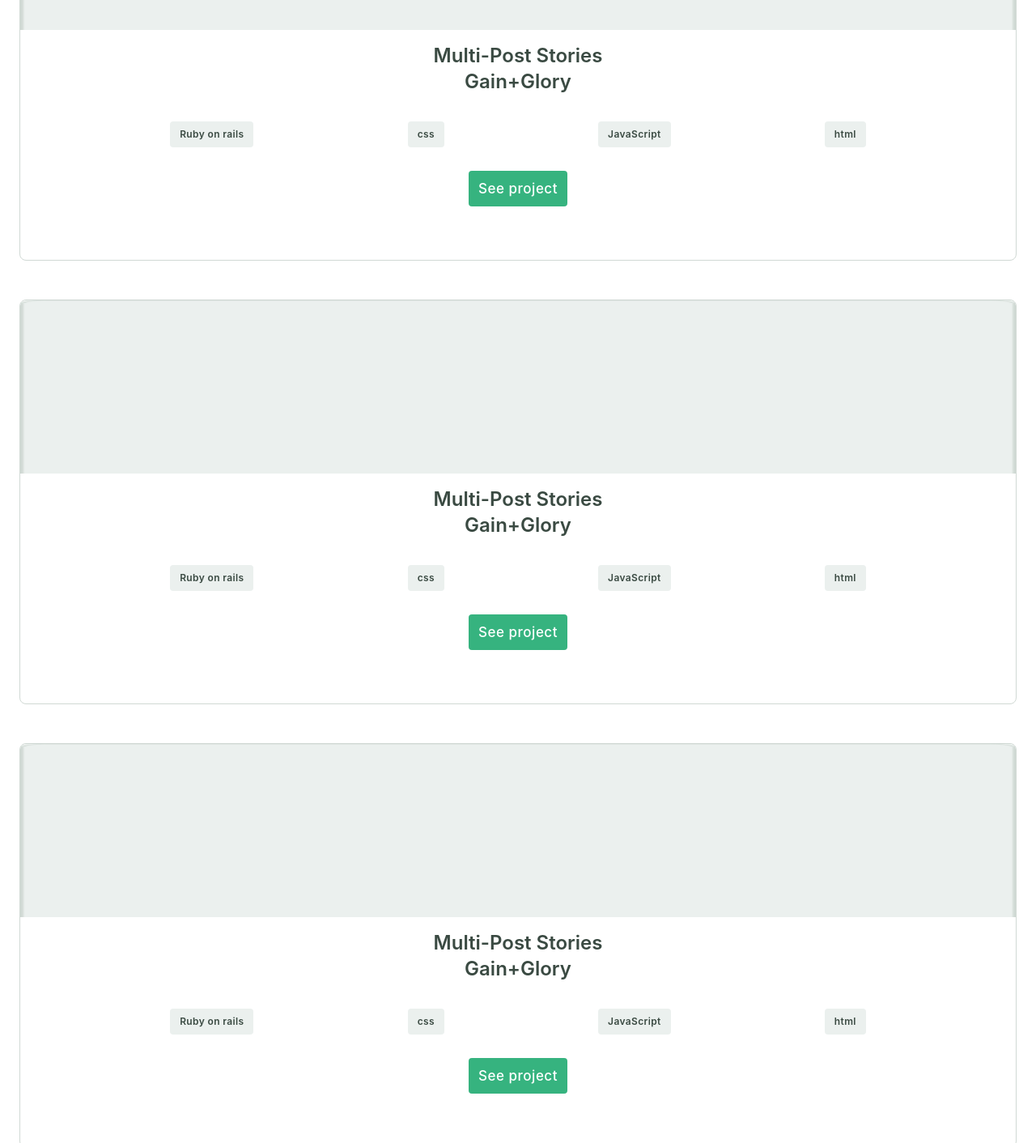
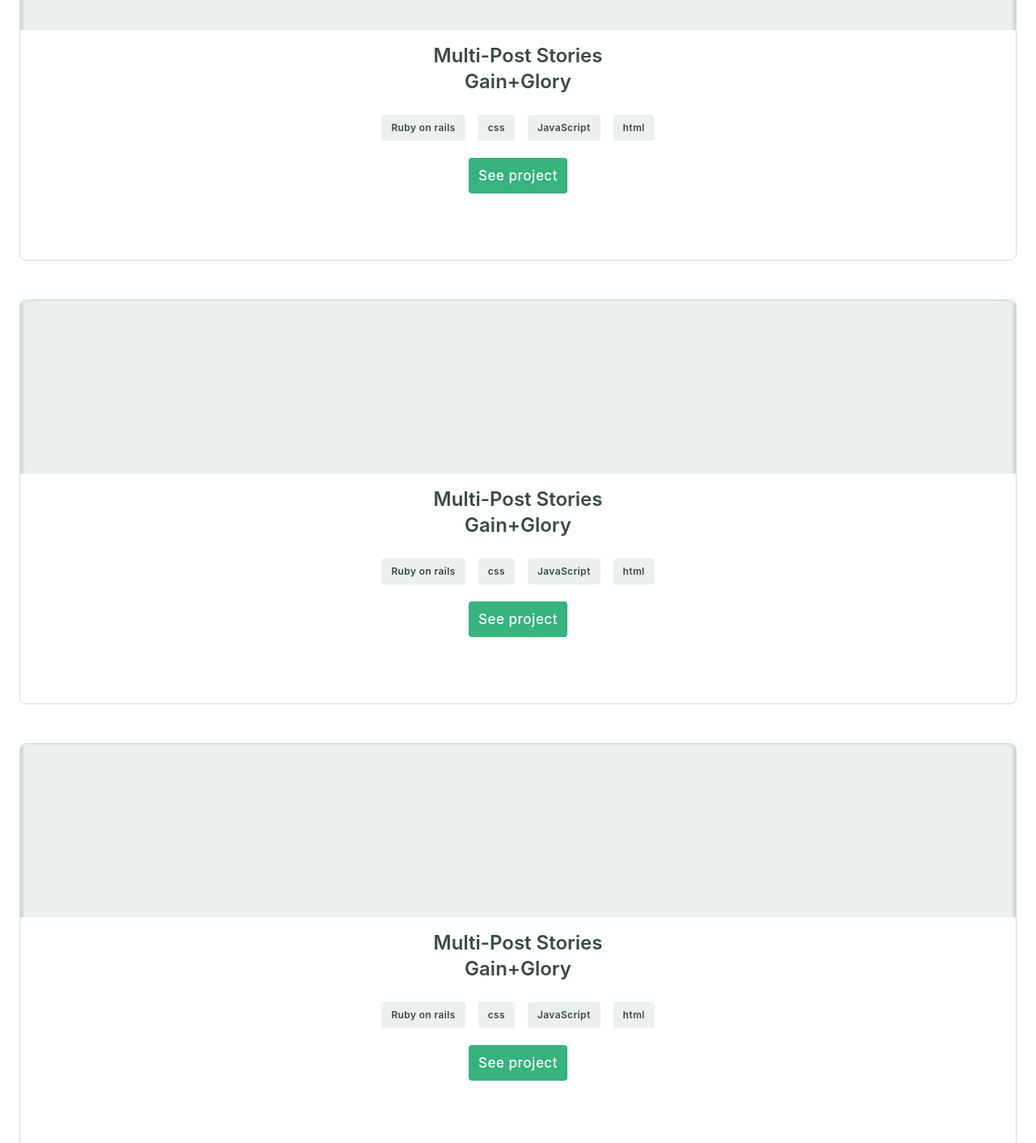
Before and after one commit to blessedjasonmwanza/my-portfolio-microverse, a plain HTML site: page index.html in a window 1280 px wide. Shown: the part 1220-2632 px from the top of the page at 81% size. Drawn offline with Linux system fonts and the light colour scheme.

Commit message:
Use floats to style project languages list items

```diff
--- a/css/index.css
+++ b/css/index.css
@@ -153,22 +153,24 @@ body * {
 }
 
 .projects .project .project-languages {
-  justify-content: space-evenly;
+  display: block;
   color: var(--recent-works-text-color);
   padding: 0;
+  margin: 0 auto;
 }
 
 .projects .project .project-languages li {
   border-radius: 4px;
   background: var(--card-bg-color);
   padding: 8px 12px;
-  margin: 0 8px;
+  margin: 8px;
   letter-spacing: 0.03em;
   font-weight: 600;
   font-size: 12px;
   line-height: 16px;
   list-style-type: none;
   white-space: nowrap;
+  float: left;
 }
 
 .action-btn {
--- a/index.html
+++ b/index.html
@@ -56,7 +56,7 @@
           <h3 class="project-details center-text self-center">
             Multi-Post Stories <br>Gain+Glory
           </h3>
-          <ul class="project-languages d-flex flex-center">
+          <ul class="project-languages">
             <li>Ruby on rails</li>
             <li>css</li>
             <li>JavaScript</li>
@@ -71,7 +71,7 @@
           <h3 class="project-details center-text self-center">
             Multi-Post Stories <br>Gain+Glory
           </h3>
-          <ul class="project-languages d-flex flex-center">
+          <ul class="project-languages">
             <li>Ruby on rails</li>
             <li>css</li>
             <li>JavaScript</li>
@@ -86,7 +86,7 @@
           <h3 class="project-details center-text self-center">
             Multi-Post Stories <br>Gain+Glory
           </h3>
-          <ul class="project-languages d-flex flex-center">
+          <ul class="project-languages">
             <li>Ruby on rails</li>
             <li>css</li>
             <li>JavaScript</li>
@@ -101,7 +101,7 @@
           <h3 class="project-details center-text self-center">
             Multi-Post Stories <br>Gain+Glory
           </h3>
-          <ul class="project-languages d-flex flex-center">
+          <ul class="project-languages">
             <li>Ruby on rails</li>
             <li>css</li>
             <li>JavaScript</li>
@@ -116,7 +116,7 @@
           <h3 class="project-details center-text self-center">
             Multi-Post Stories <br>Gain+Glory
           </h3>
-          <ul class="project-languages d-flex flex-center">
+          <ul class="project-languages">
             <li>Ruby on rails</li>
             <li>css</li>
             <li>JavaScript</li>
```
